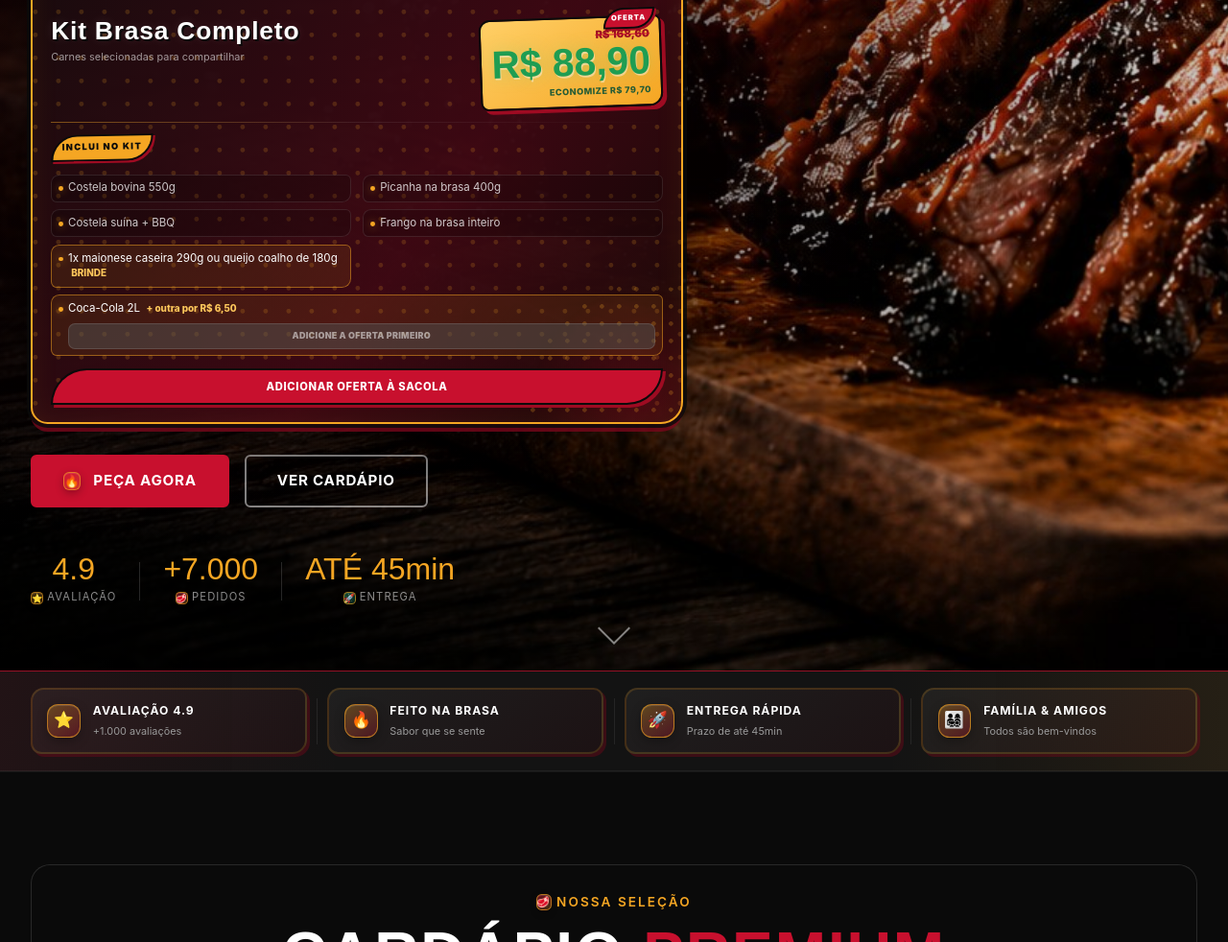
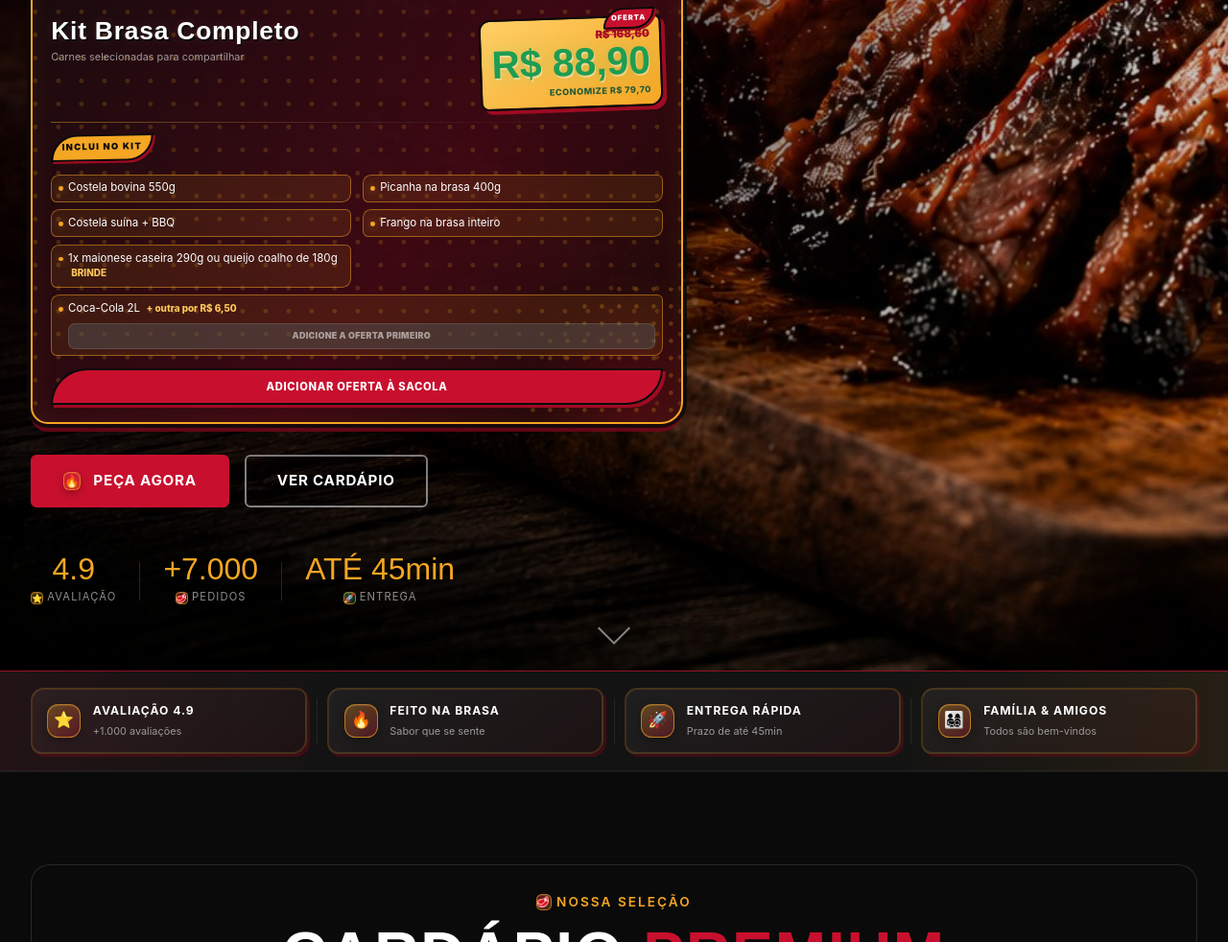
Before and after one commit to rataosemacento-tech/Churrasco-Brasa, a plain HTML site: page index.html in a window 1280 px wide. Shown: the part 867-1849 px from the top of the page at 96% size. Drawn offline with Linux system fonts and the light colour scheme; a web font is replaced by a local one.

Commit message:
Destacar todos os itens da oferta

```diff
--- a/index.html
+++ b/index.html
@@ -14,7 +14,7 @@
   <link rel="preconnect" href="https://fonts.gstatic.com" crossorigin referrerpolicy="no-referrer" />
   <link href="https://fonts.googleapis.com/css2?family=Bebas+Neue&family=Playfair+Display:ital,wght@0,700;1,400&family=Inter:wght@300;400;500;600;700&display=swap" rel="stylesheet" referrerpolicy="no-referrer" />
   <link rel="preload" as="image" href="site-loading-bg.jpg" fetchpriority="high" />
-  <link rel="stylesheet" href="style.css?v=emoji-icons-2" />
+  <link rel="stylesheet" href="style.css?v=emoji-icons-3" />
 </head>
 <body>
 
--- a/style.css
+++ b/style.css
@@ -968,9 +968,10 @@ button { cursor: pointer; border: none; background: none; font-family: inherit;
 .hero-offer-items li {
   position: relative;
   padding: 0.36rem 0.45rem 0.36rem 1.05rem;
-  border: 1px solid rgba(255,255,255,0.1);
+  border: 1px solid rgba(245,166,35,0.5);
   border-radius: 0.55rem 0.35rem 0.6rem 0.4rem;
-  background: rgba(0,0,0,0.2);
+  color: var(--white);
+  background: rgba(245,166,35,0.1);
 }
 .hero-offer-items li::before {
   content: '';
```
